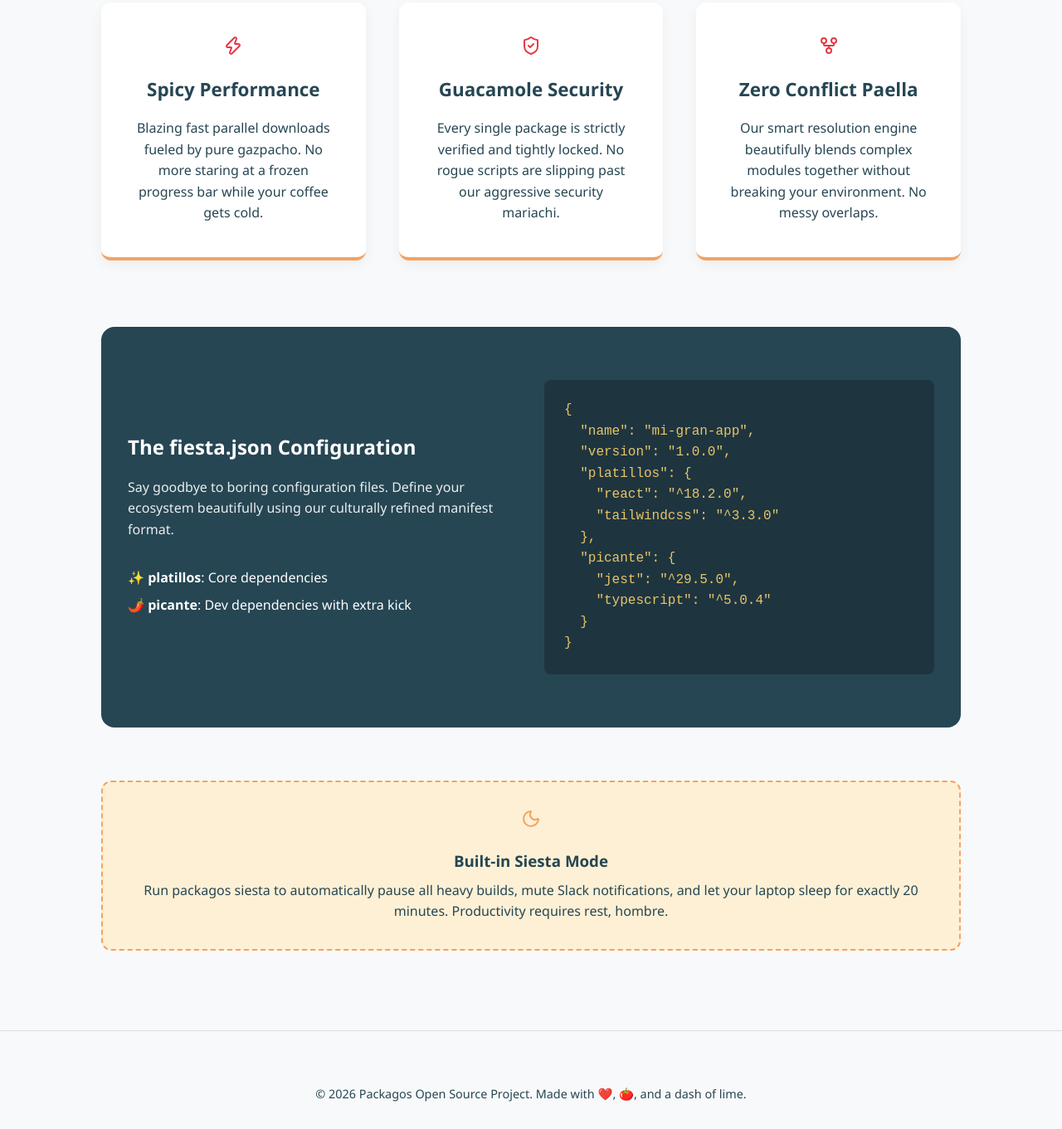
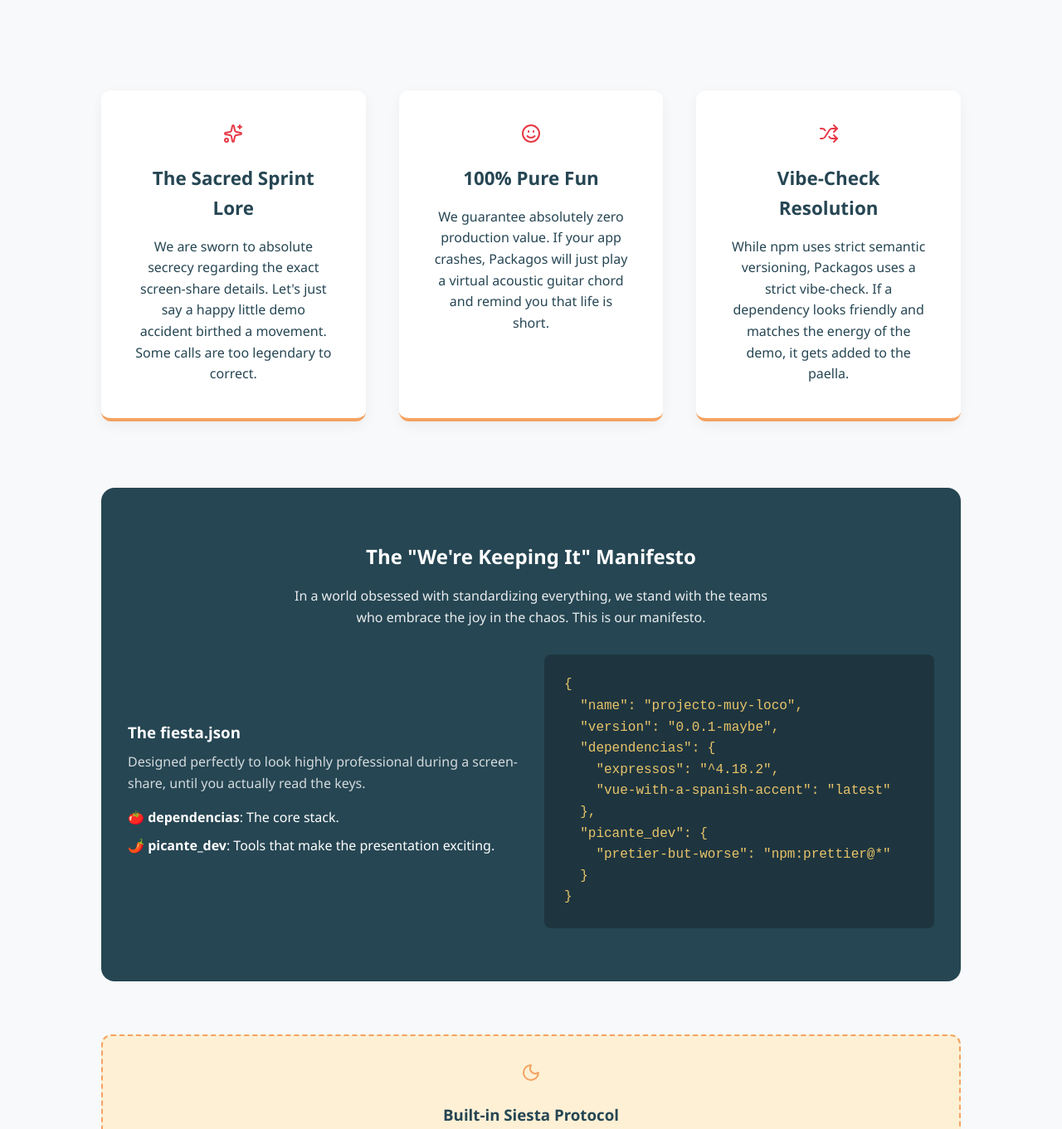
Before and after one commit to saitho/packagos, a plain HTML site: page index.html in a window 1280 px wide. Shown: the part 830-2191 px from the top of the page at 83% size. Drawn offline with nearby package versions, Linux system fonts and the light colour scheme.

Commit message:
feat: 🛡️ Codify the sprint Planning legend; strictly forbid spelling it "packages"
- Added a hard-coded gatekeeper that rejects pull requests if anyone tries to "correct" the spelling of "packagos"
- Swapped standard console error logs with dramatic acoustic guitar sound effects (.mp3 placeholder)
- Implemented a hidden `--im-presenting` flag that bypasses all unit tests and prints a beautifully fake, 100% green progress bar
- Added an emergency `git revert-to-demo` command in case of stakeholder panic

We made a promise during that screen-share, and we are keeping it. ¡Olé!

```diff
--- a/index.html
+++ b/index.html
@@ -3,7 +3,7 @@
 <head>
     <meta charset="UTF-8">
     <meta name="viewport" content="width=device-width, initial-scale=1.0">
-    <title>Packagos - The Fiesta for Your Dependencies</title>
+    <title>Packagos - The Legend of the Sprint Planning</title>
     <script src="https://cdn.jsdelivr.net/npm/lucide@0.344.0/dist/umd/lucide.min.js"></script>
     <style>
         :root {
@@ -55,8 +55,19 @@
 
         h1 {
             font-size: 3.5rem;
-            margin-bottom: 1rem;
+            margin-bottom: 0.5rem;
             letter-spacing: 1px;
+        }
+
+        .origin-badge {
+            display: inline-block;
+            background: rgba(0, 0, 0, 0.2);
+            padding: 0.3rem 1rem;
+            border-radius: 20px;
+            font-size: 0.9rem;
+            margin-bottom: 1.5rem;
+            border: 1px solid rgba(255,255,255,0.3);
+            letter-spacing: 0.5px;
         }
 
         .tagline {
@@ -125,7 +136,7 @@
             box-shadow: 0 5px 15px rgba(0,0,0,0.05);
             text-align: center;
             border-bottom: 4px solid var(--secondary);
-            transition: translateY 0.3s;
+            transition: transform 0.3s;
         }
 
         .feature-card:hover {
@@ -143,12 +154,13 @@
             font-size: 1.4rem;
         }
 
-        .config-section {
+        .manifesto {
             background-color: #264653;
             color: white;
             padding: 4rem 2rem;
             border-radius: 16px;
             margin: 4rem 0;
+            text-align: center;
         }
 
         .config-grid {
@@ -156,6 +168,8 @@
             grid-template-columns: repeat(auto-fit, minmax(300px, 1fr));
             gap: 2rem;
             align-items: center;
+            text-align: left;
+            margin-top: 2rem;
         }
 
         pre {
@@ -183,6 +197,11 @@
             text-align: center;
             margin-top: 3rem;
         }
+
+        .strike {
+            text-decoration: line-through;
+            opacity: 0.6;
+        }
     </style>
 </head>
 <body>
@@ -190,7 +209,8 @@
     <header>
         <div class="container">
             <h1>💃 Packagos</h1>
-            <p class="tagline">The spicy, ultra-fast package manager that treats your dependencies like a fiesta.</p>
+            <div class="origin-badge">🤫 If you know, you know.</div>
+            <p class="tagline">Born from a moment of pure genius in front of the stakeholders. We made it a lifestyle.</p>
 
             <div class="terminal">
                 <div class="terminal-header">
@@ -198,13 +218,13 @@
                     <div class="dot dot-y"></div>
                     <div class="dot dot-g"></div>
                 </div>
-                <div><span style="color: #66d9ef;">$</span> packagos install flamenco express</div>
-                <div style="color: #fff; margin-top: 5px;">📦 Fetching ingredients...</div>
-                <div style="color: #e9c46a;">🔥 Simmering 142 dependencies into the paella...</div>
-                <div style="color: #a6e22e;">🎉 ¡Olé! Installation finished in 240ms.</div>
+                <div><span style="color: #66d9ef;">$</span> packagos start --demo-mode</div>
+                <div style="color: #e9c46a; margin-top: 5px;">👀 Initiating Sprint Planning protocol...</div>
+                <div style="color: #fff; margin-top: 5px;">🎤 Delivering flawless explanation while sweat drips down...</div>
+                <div style="color: #a6e22e;">🎉 ¡Olé! The crowd goes wild. The typo is now permanent lore.</div>
             </div>
 
-            <a href="#install" class="btn">Get Started, Amigo</a>
+            <a href="#try" class="btn" onclick="alert('Congratulations! You just clicked a button on a fake package manager website. Your code is now 10% spicier.')">Run `npm install -g packagos`</a>
         </div>
     </header>
 
@@ -212,45 +232,47 @@
 
         <section class="features">
             <div class="feature-card">
-                <i class="feature-icon" data-lucide="zap" size="48"></i>
-                <h3>Spicy Performance</h3>
-                <p>Blazing fast parallel downloads fueled by pure gazpacho. No more staring at a frozen progress bar while your coffee gets cold.</p>
+                <i class="feature-icon" data-lucide="sparkles" size="48"></i>
+                <h3>The Sacred Sprint Lore</h3>
+                <p>We are sworn to absolute secrecy regarding the exact screen-share details. Let's just say a happy little demo accident birthed a movement. Some calls are too legendary to correct.</p>
             </div>
 
             <div class="feature-card">
-                <i class="feature-icon" data-lucide="shield-check" size="48"></i>
-                <h3>Guacamole Security</h3>
-                <p>Every single package is strictly verified and tightly locked. No rogue scripts are slipping past our aggressive security mariachi.</p>
+                <i class="feature-icon" data-lucide="smile" size="48"></i>
+                <h3>100% Pure Fun</h3>
+                <p>We guarantee absolutely zero production value. If your app crashes, Packagos will just play a virtual acoustic guitar chord and remind you that life is short.</p>
             </div>
 
             <div class="feature-card">
-                <i class="feature-icon" data-lucide="git-fork" size="48"></i>
-                <h3>Zero Conflict Paella</h3>
-                <p>Our smart resolution engine beautifully blends complex modules together without breaking your environment. No messy overlaps.</p>
+                <i class="feature-icon" data-lucide="shuffle" size="48"></i>
+                <h3>Vibe-Check Resolution</h3>
+                <p>While <code>npm</code> uses strict semantic versioning, Packagos uses a strict vibe-check. If a dependency looks friendly and matches the energy of the demo, it gets added to the paella.</p>
             </div>
         </section>
 
-        <section class="config-section">
+        <section class="manifesto">
+            <h2>The "We're Keeping It" Manifesto</h2>
+            <p style="max-width: 600px; margin: 1rem auto; opacity: 0.9;">In a world obsessed with standardizing everything, we stand with the teams who embrace the joy in the chaos. This is our manifesto.</p>
+
             <div class="config-grid">
                 <div>
-                    <h2>The <code>fiesta.json</code> Configuration</h2>
-                    <p style="margin: 1rem 0 2rem 0; opacity: 0.9;">Say goodbye to boring configuration files. Define your ecosystem beautifully using our culturally refined manifest format.</p>
+                    <h3>The <code>fiesta.json</code></h3>
+                    <p style="margin: 0.5rem 0 1rem 0; opacity: 0.8;">Designed perfectly to look highly professional during a screen-share, until you actually read the keys.</p>
                     <ul style="list-style-type: none; padding: 0;">
-                        <li style="margin-bottom: 0.5rem;">✨ <strong>platillos</strong>: Core dependencies</li>
-                        <li style="margin-bottom: 0.5rem;">🌶️ <strong>picante</strong>: Dev dependencies with extra kick</li>
+                        <li style="margin-bottom: 0.5rem;">🍅 <strong>dependencias</strong>: The core stack.</li>
+                        <li style="margin-bottom: 0.5rem;">🌶️ <strong>picante_dev</strong>: Tools that make the presentation exciting.</li>
                     </ul>
                 </div>
                 <div>
 <pre>{
-  "name": "mi-gran-app",
-  "version": "1.0.0",
-  "platillos": {
-    "react": "^18.2.0",
-    "tailwindcss": "^3.3.0"
+  "name": "projecto-muy-loco",
+  "version": "0.0.1-maybe",
+  "dependencias": {
+    "expressos": "^4.18.2",
+    "vue-with-a-spanish-accent": "latest"
   },
-  "picante": {
-    "jest": "^29.5.0",
-    "typescript": "^5.0.4"
+  "picante_dev": {
+    "pretier-but-worse": "npm:prettier@*"
   }
 }</pre>
                 </div>
@@ -259,18 +281,17 @@
 
         <section class="siesta-mode">
             <i class="feature-icon" data-lucide="moon" size="32" style="color: var(--secondary)"></i>
-            <h3>Built-in Siesta Mode</h3>
-            <p style="margin-top: 0.5rem;">Run <code>packagos siesta</code> to automatically pause all heavy builds, mute Slack notifications, and let your laptop sleep for exactly 20 minutes. Productivity requires rest, hombre.</p>
+            <h3>Built-in Siesta Protocol</h3>
+            <p style="margin-top: 0.5rem;">Type <code>packagos siesta</code> when the Sprint Planning is over. It won't fix your open tickets, but it will close your laptop, block Slack, and play soothing ocean waves from Mallorca for 20 minutes.</p>
         </section>
 
     </main>
 
     <footer>
-        <p>© 2026 Packagos Open Source Project. Made with ❤️, 🍅, and a dash of lime.</p>
+        <p>© 2026 Packagos Open Source Project. Proudly demoed since 2026. This website is entirely satirical, do not try to run this in production unless you are incredibly brave.</p>
     </footer>
 
     <script>
-        // Initialize icons
         lucide.createIcons();
     </script>
 </body>
```
